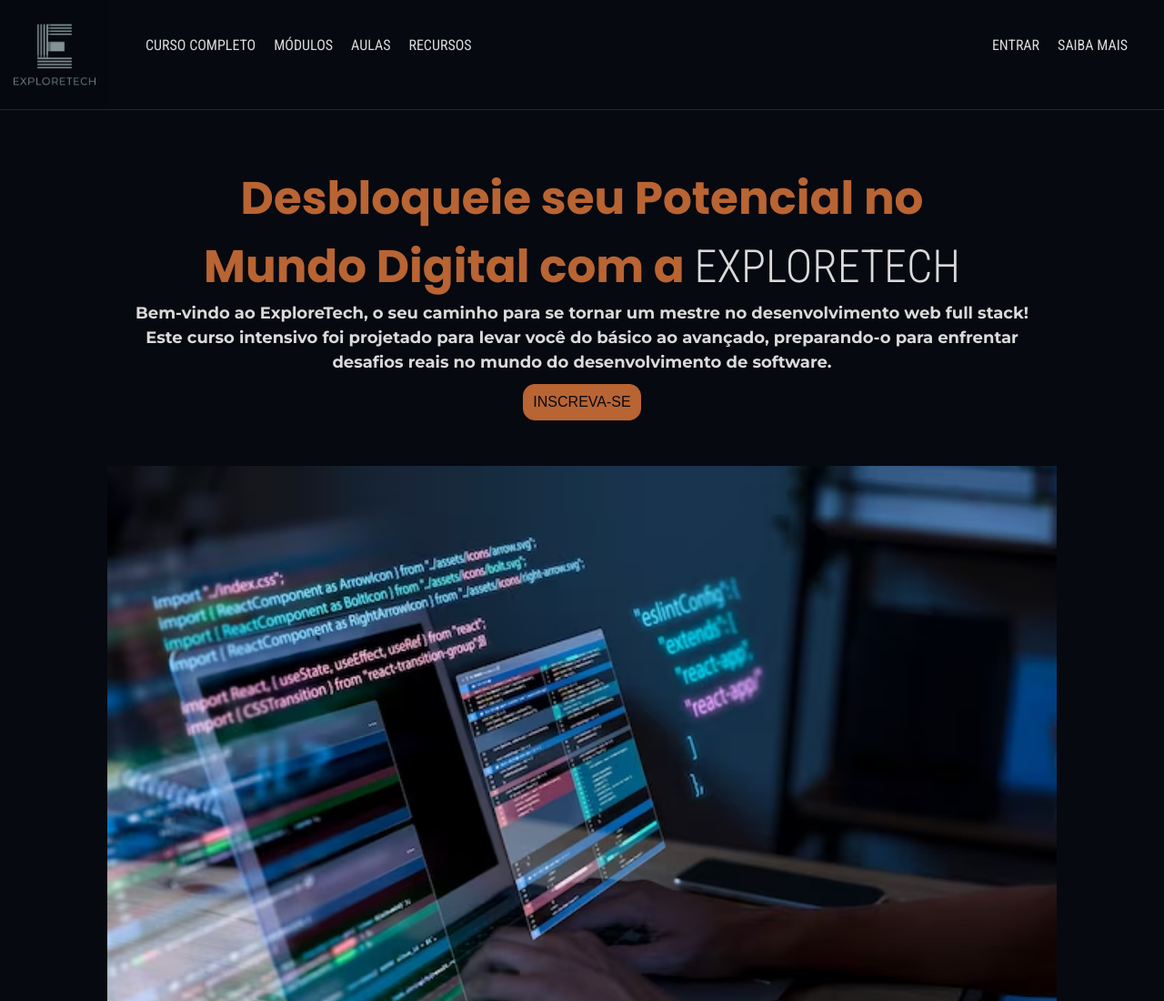
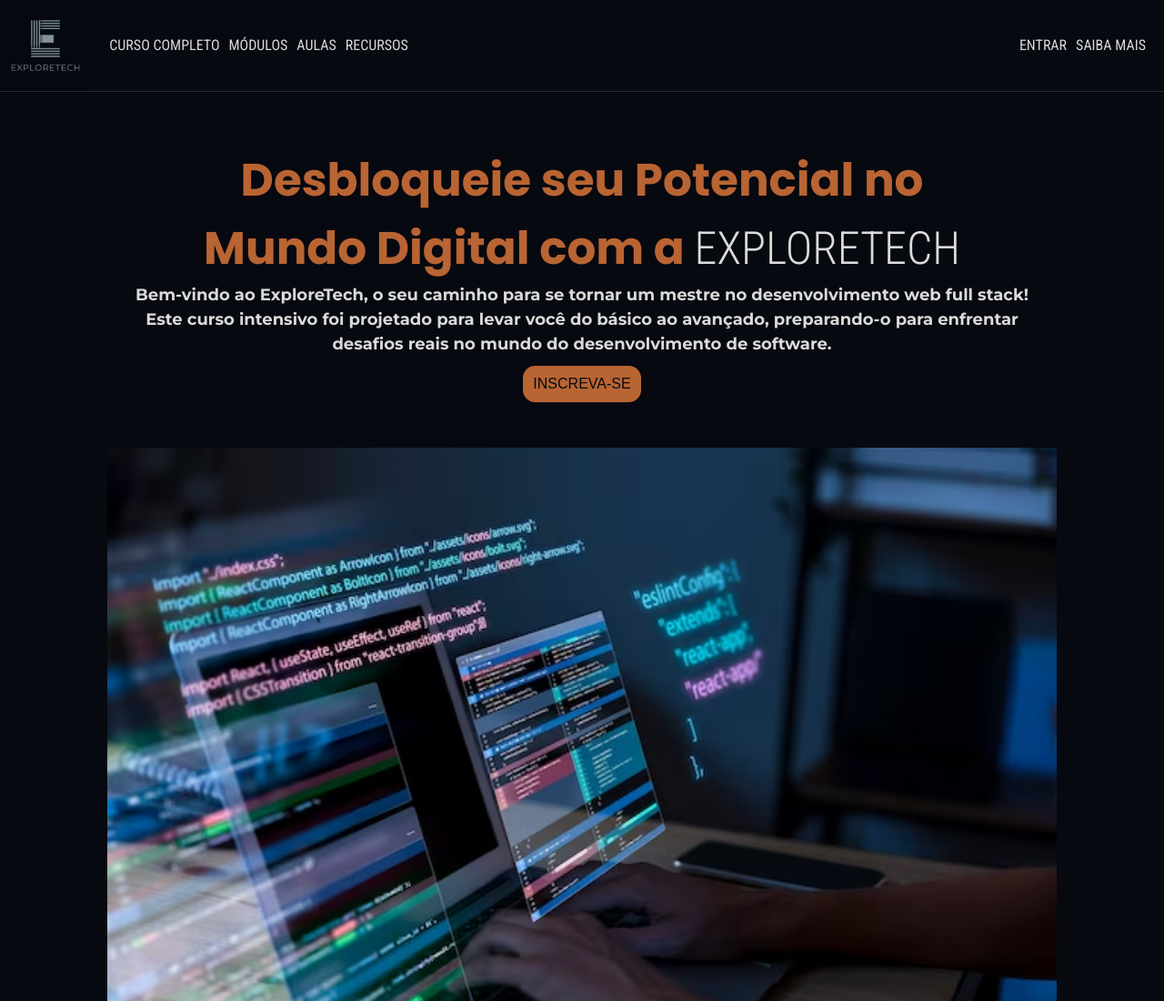
Before and after one commit to t1viktor/landingPageCursoExemplo, a plain HTML site: page index.html in a window 1280 px wide. Shown: the top 1100 px of the page at 91% size. Drawn offline with Linux system fonts and the light colour scheme.

Commit message:
Add files via upload

```diff
--- a/assets/css/style.css
+++ b/assets/css/style.css
@@ -11,6 +11,12 @@ header{
     background-color: var(--60);
     justify-content: space-between;
     border-bottom: 0.1rem solid #57618859;
+
+}
+
+header img{
+    height: auto;
+    width: 15%;
 }
 
 header div{
@@ -21,8 +27,8 @@ header div{
 header ul{
     list-style: none;
     display: flex;
-    padding: 4.0rem;
-    gap: 2.0rem;
+    padding: 4.0rem 2.0rem;
+    gap: 1.0rem;
 }
 
 header a{
@@ -37,6 +43,7 @@ header a{
 header a:hover{
     color: var(--hover);
 }
+
 
 main{
     align-items: center;
@@ -214,6 +221,11 @@ footer a:hover{
 
     }
 
+    .header-nav{
+        margin-left: -120px;
+
+    }
+
     .sec2 img{
        display: none;
     }
--- a/index.html
+++ b/index.html
@@ -13,7 +13,7 @@
 
   <header>
     <div>
-      <img height="120px" src="./assets/img/exploreTech.jpg" alt="Logo da ExploreTech">
+      <img src="./assets/img/exploreTech.jpg" alt="Logo da ExploreTech">
 
       <nav>
 
@@ -28,7 +28,7 @@
 
     </div>
 
-    <nav>
+    <nav class="header-nav">
 
       <ul>
         <li><a href="">Entrar</a></li>
```
